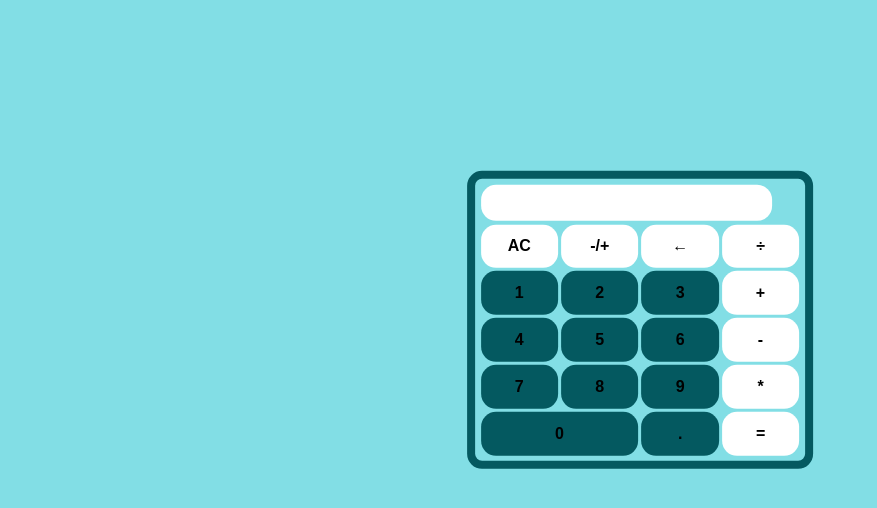
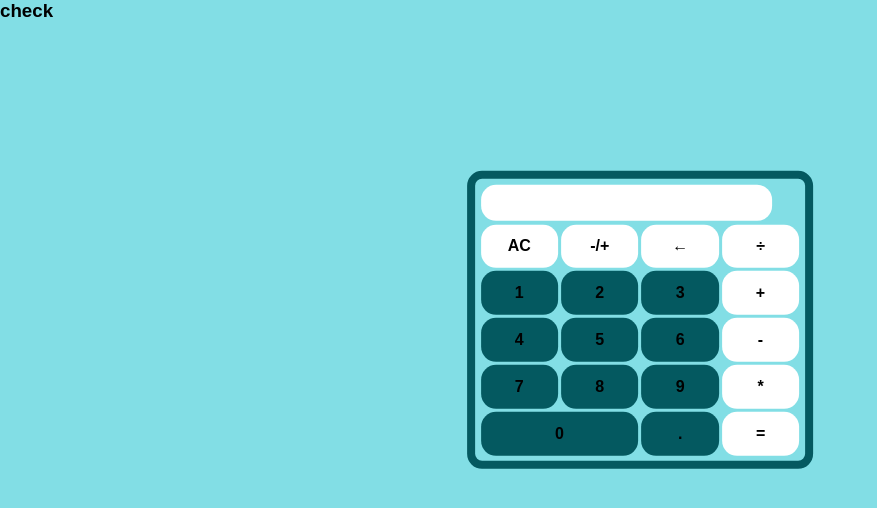
Before and after one commit to Nasser198/simpCalculator, a plain HTML site: page index.html in a window 1280 px wide. Shown: the whole page, without its empty margins (0-877 px from the left). Drawn offline with Linux system fonts and the light colour scheme.

Commit message:
Update index.html

```diff
--- a/index.html
+++ b/index.html
@@ -32,5 +32,6 @@
 
         </div>
         <script src="script.js"></script>
+        <h3>check<h3>
     </body>
 </html>
```
